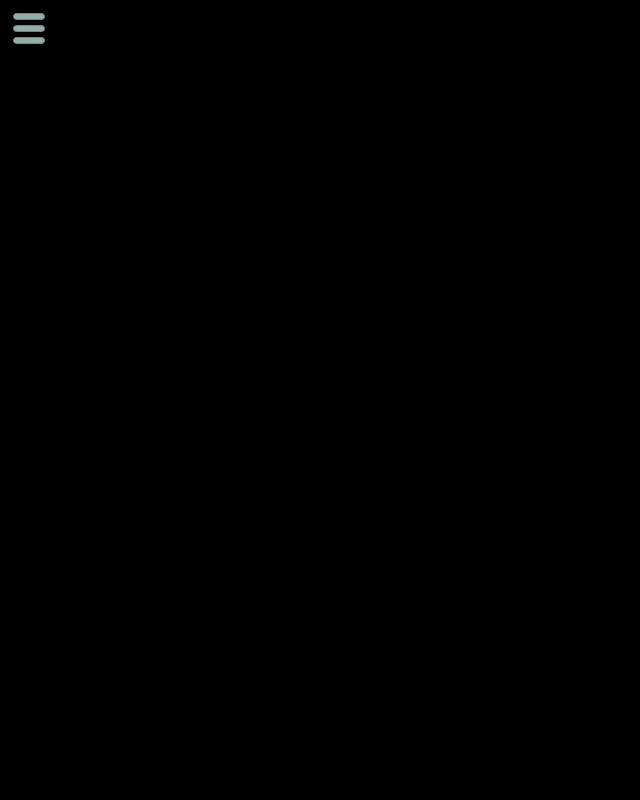
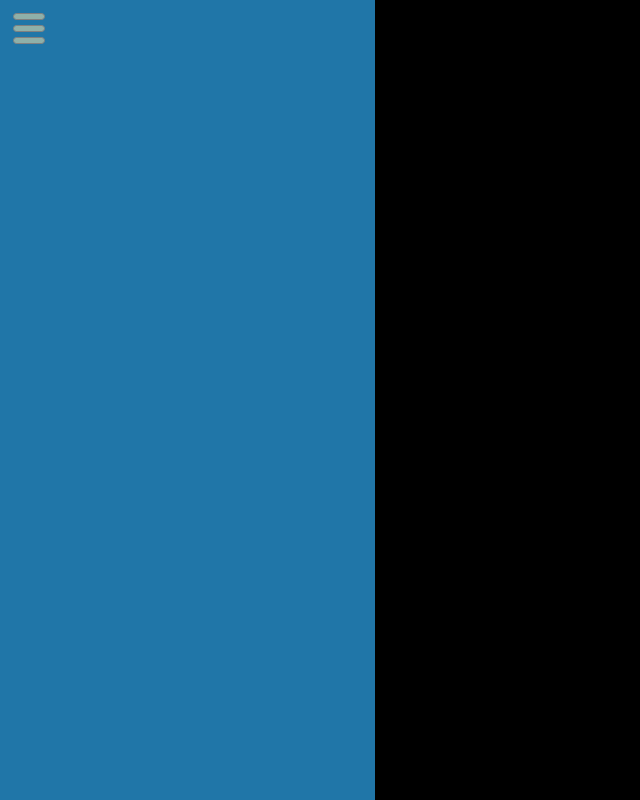
Before and after one commit to mountainguy76935/spec_projects, a React (Create React App) app: page /markdown in a window 1280 px wide. Shown: the whole page, without its empty margins (0-640 px from the left). Built offline with nearby package versions, Linux system fonts and the light colour scheme.

Commit message:
messed up a digit

```diff
--- a/package.json
+++ b/package.json
@@ -16,7 +16,7 @@
     "react-scripts": "^3.4.3"
   },
   "scripts": {
-    "start": "node server.js",
+    "start": "react-scripts start",
     "build": "react-scripts build",
     "test": "react-scripts test",
     "eject": "react-scripts eject"
--- a/src/App.js
+++ b/src/App.js
@@ -8,7 +8,8 @@ import { Weather } from './pages/weather-page.component'
 import { WelcomePage } from './pages/welcome-page.component'
 import { TicTacToePage } from './pages/tictactoe-page.component'
 import { DrumMachinePage } from './pages/drum-machine-page.component';
-import { ClockPage } from './pages/25-5-clock-page.component'
+import { ClockPage } from './pages/25-5-clock-page.component';
+import { MarkdownPage } from './pages/markdown-page.component'
 import './App.css';
 import './index.css';
 
@@ -24,6 +25,7 @@ const App = () => {
           <Route exact path='/tictactoe' component = { TicTacToePage } />
           <Route exact path='/drum_machine' component = { DrumMachinePage } />
           <Route exact path='/clock' component = { ClockPage } />
+          <Route exact path='/markdown' component = { MarkdownPage } />
         </div>
     );
 }
--- a/src/components/clock_files/clock-container/clock-container.component.jsx
+++ b/src/components/clock_files/clock-container/clock-container.component.jsx
@@ -73,7 +73,7 @@ export const ClockContainer = () => {
 
     React.useEffect(() => {
         handleCurrentTime(regularTime)
-        let inter = window.setInterval(begin ? () => startClock(nodeCurrent.current, nodeBreak.current, inter) : () => null, 100);
+        let inter = window.setInterval(begin ? () => startClock(nodeCurrent.current, nodeBreak.current, inter) : () => null, 1000);
         return () => window.clearInterval(inter)
     }, [begin, regularTime])
 
--- a/src/components/navigation_files/navigation/navigation.component.jsx
+++ b/src/components/navigation_files/navigation/navigation.component.jsx
@@ -33,6 +33,10 @@ export const Navigation = (props) => {
                 {
                     title: '25+5 Clock',
                     path: '/clock'
+                },
+                {
+                    title: 'Markdown',
+                    path: '/markdown'
                 }
             ]
 
--- a/src/components/navigation_files/navigation/navigation.styles.css
+++ b/src/components/navigation_files/navigation/navigation.styles.css
@@ -11,7 +11,7 @@
     padding-top: 60px;
     margin-top: -10px;
     display: grid;
-    grid-template-rows: 1fr 1fr 1fr 1fr 1fr 1fr;
+    grid-template-rows: 1fr 1fr 1fr 1fr 1fr 1fr 1fr;
     position: fixed;
     width: 10%;
     height: 80%;
@@ -23,7 +23,7 @@
 
 .row1{
     display: grid;
-    grid-template-rows: 1fr 1fr 1fr 1fr 1fr 1fr;
+    grid-template-rows: 1fr 1fr 1fr 1fr 1fr 1fr 1fr;
     margin-top: -15px;
     margin-left: -70px;
     position: fixed;
--- /dev/null
+++ b/src/pages/markdown-page.component.jsx
@@ -0,0 +1,10 @@
+import React from 'react';
+import './markdown-page.styles.css'
+
+export const MarkdownPage = () => {
+    return(
+        <div className="markdown-page">
+
+        </div>
+    )
+}
--- /dev/null
+++ b/src/pages/markdown-page.styles.css
@@ -0,0 +1,5 @@
+.markdown-page{
+    height: 100%;
+    width: 100%;
+    background-color: #2076a8
+}
```
